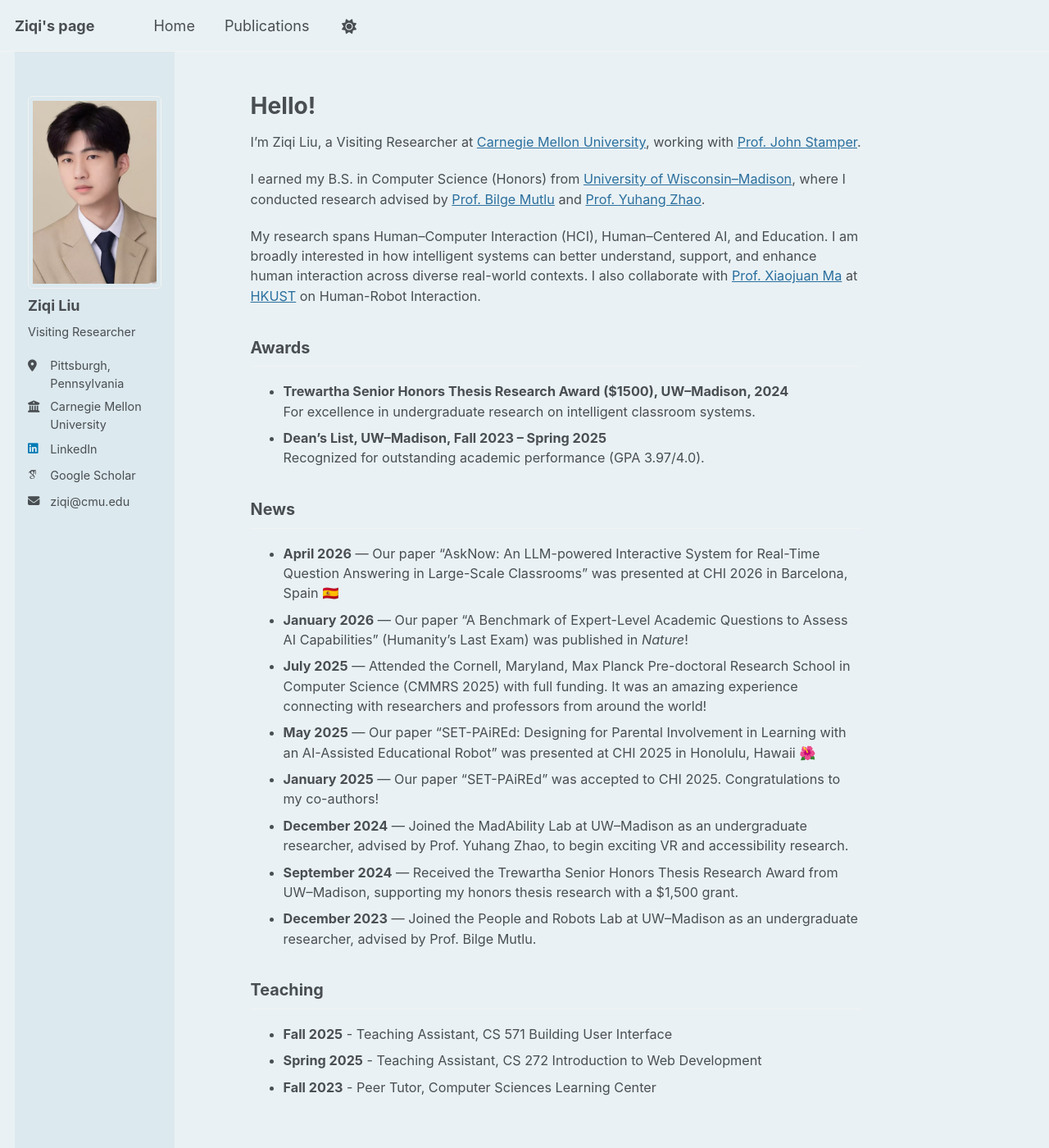
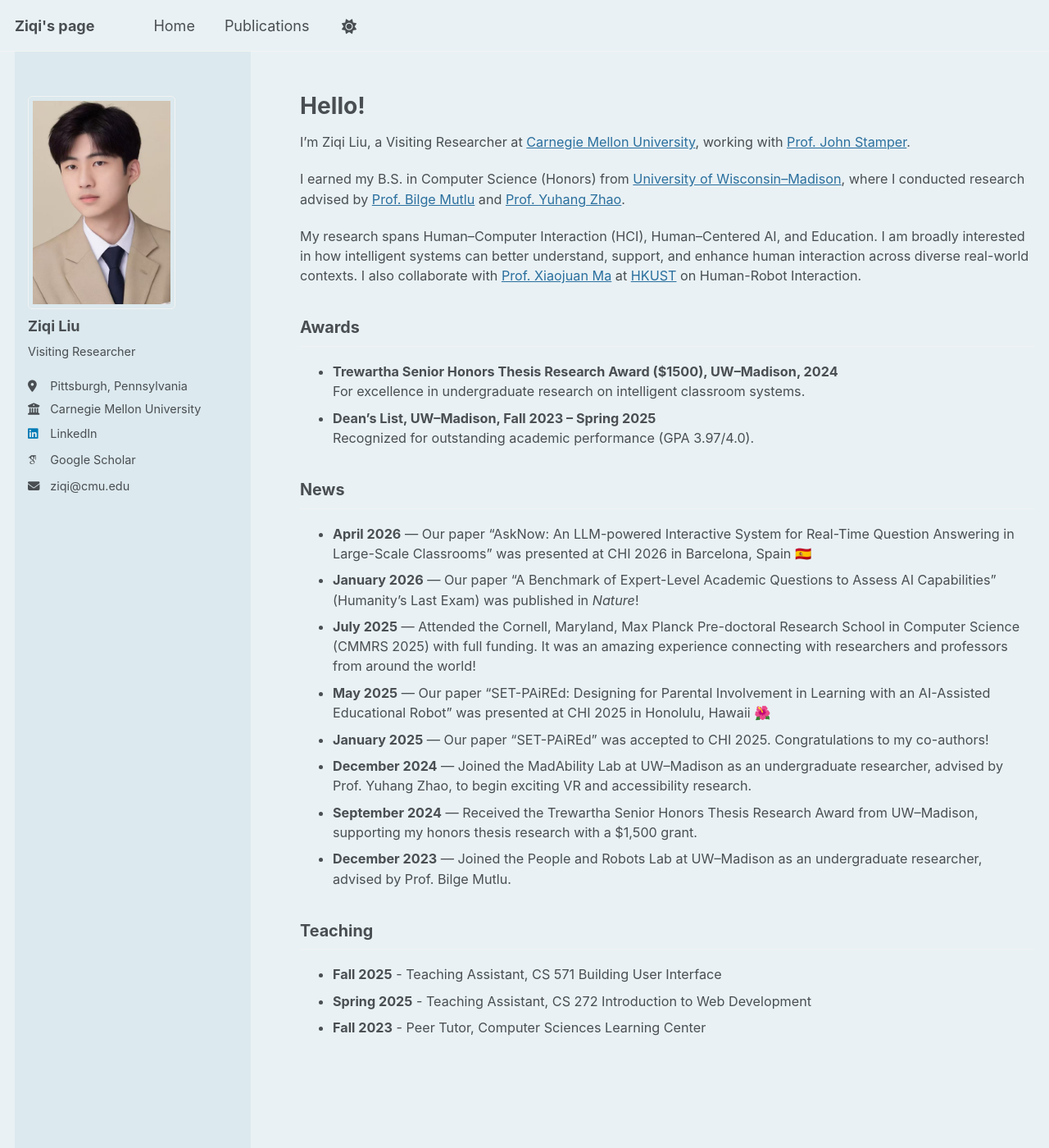
Before and after one commit to LIU-Ziqi-77/LIU-Ziqi-77.github.io, a Jekyll site: the page built from _pages/about.md, in a window 1280 px wide and 1400 px high. Shown: the whole window at 82% size. Built offline with Jekyll 4.4.1, drawn with Linux system fonts in a browser that asks for light colours; some web fonts are replaced.

Commit message:
Widen desktop profile sidebar for single-line affiliation
Add media query for sidebar and author styles on desktop.

```diff
--- a/_sass/_custom.scss
+++ b/_sass/_custom.scss
@@ -82,3 +82,30 @@ html[data-theme="dark"] {
   width: 1.25em;
   text-align: center;
 }
+/* Reserve enough desktop space for the full affiliation on one line. */
+@media (min-width: 57.8125em) {
+  #main > .sidebar {
+    width: 16rem;
+    min-width: 16rem;
+    max-width: 16rem;
+    margin-right: 0;
+  }
+
+  #main > .page,
+  #main > .archive {
+    width: calc(100% - 18rem);
+    padding-left: 0;
+    padding-right: 0;
+  }
+
+  .sidebar .author__avatar img {
+    max-width: 180px;
+  }
+
+  .sidebar .author__bio,
+  .sidebar .author__urls li,
+  .sidebar .author__urls a {
+    white-space: nowrap;
+    overflow-wrap: normal;
+  }
+}
```
